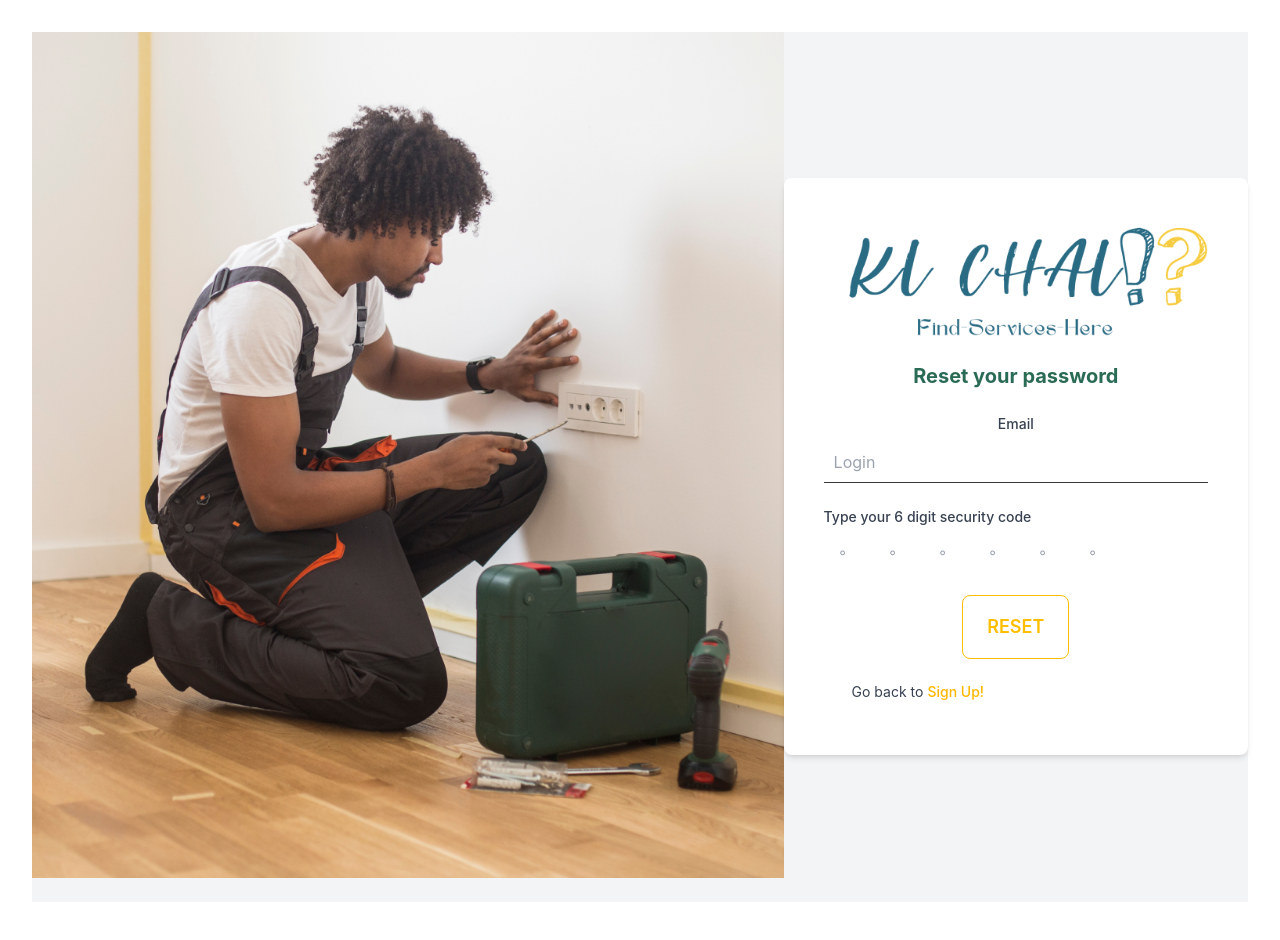
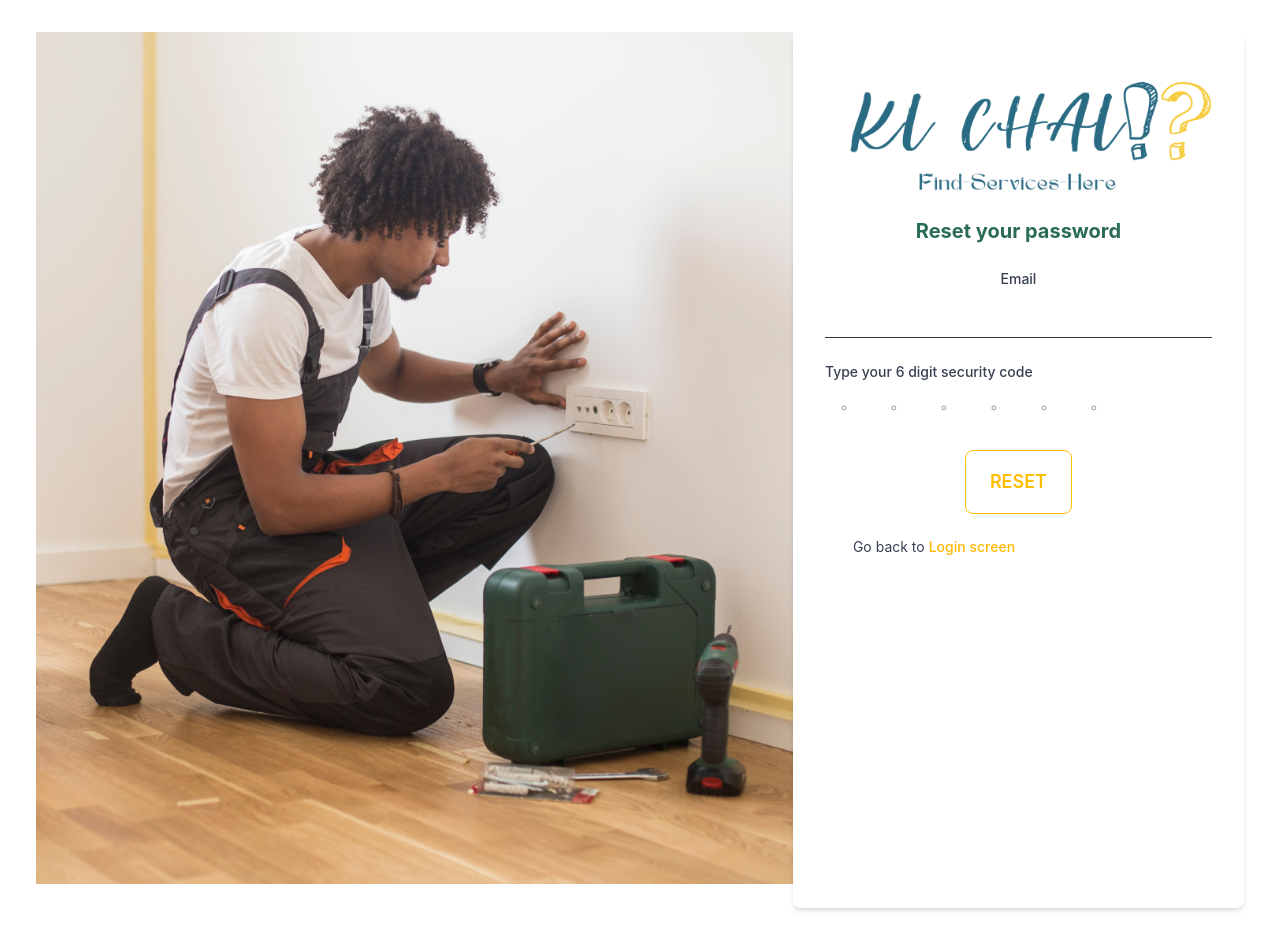
Before and after one commit to DasPriYam714/Ki-Chai, a React (Vite) app: page / in a window 1280 px wide. Built offline with nearby package versions, Linux system fonts and the light colour scheme.

Commit message:
add reset pass for vendor

```diff
--- a/src/Components/VendorPassChange.jsx
+++ b/src/Components/VendorPassChange.jsx
@@ -16,7 +16,7 @@ const ResetPassword = () => {
     };
 
     return (
-      <div className="flex min-h-screen items-center justify-center bg-gray-100">
+      <div className="flex flex-row mx-1">
         <div></div>
         <div>
         <img
@@ -25,7 +25,7 @@ const ResetPassword = () => {
           className="object-cover w-950 h-1080  mb-6 padding: 10px;"
         />
         </div>
-        <div className="bg-white rounded-lg shadow-md px-10 py-8">
+        <div className="bg-white rounded-lg shadow-md p-8 ">
         <div>
                 <img src="./public/logo.png" alt="" />
             </div>
@@ -38,7 +38,7 @@ const ResetPassword = () => {
               <input
                 type="email"
                 id="email"
-                className=" peer border-b border-[#393939]  py-2 text-[#393939] focus:outline-none focus:border-primary-500 block w-full p-2.5" placeholder="Login"
+                className=" peer border-b border-[#393939]  py-2 text-[#393939] focus:outline-none focus:border-primary-500 block w-full p-2.5" placeholder=""
                 value={email}
                 onChange={(e) => setEmail(e.target.value)}
                 required
@@ -105,7 +105,7 @@ const ResetPassword = () => {
               </div>
               <div>
               <a href="./VendorLogin.jsx" onClick={Login} className="text-sm text-primary-600 hover:underline text-[#FFB800] ps-1">
-              Sign Up!
+              Login screen
             </a>
             </div>
 
```
